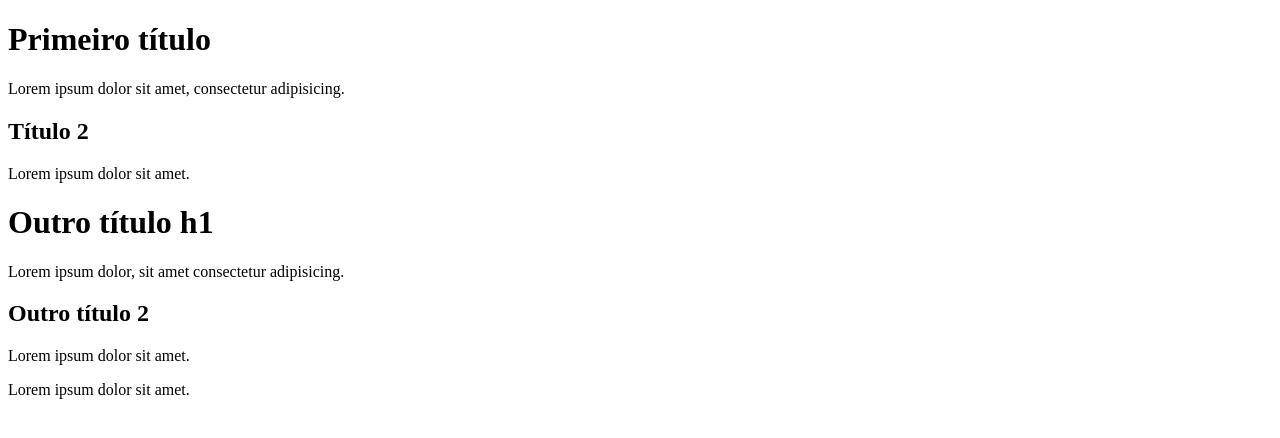
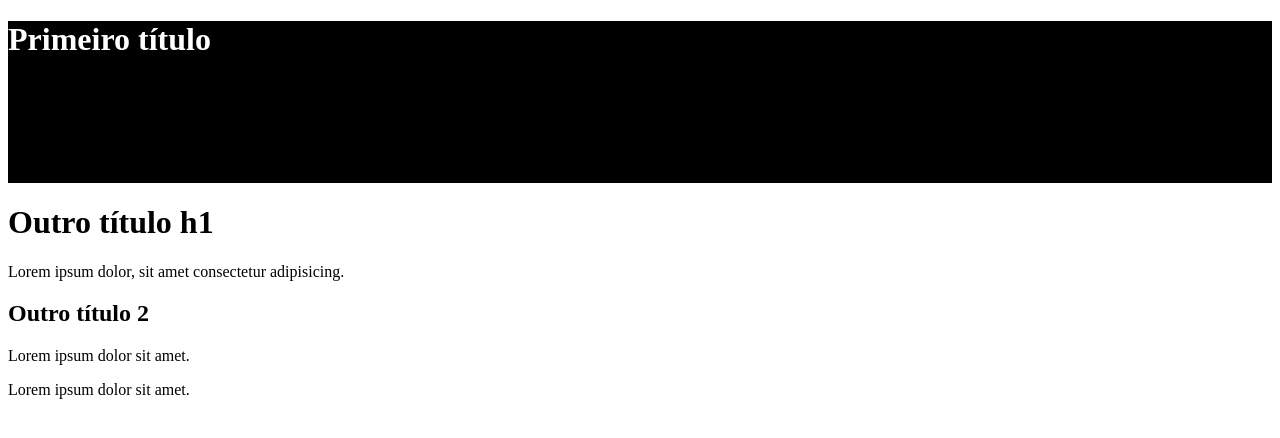
Before and after one commit to hebertphp/DPI_3a_N_2021_2, a plain HTML site: page aula_210921/index.html in a window 1280 px wide. Drawn offline with Linux system fonts and the light colour scheme.

Commit message:
DPI_3a 21/09/21

```diff
--- a/aula_210921/index.html
+++ b/aula_210921/index.html
@@ -18,8 +18,8 @@
     </style>
 </head>
 <body>
-      <div>
-          <h1>Primeiro título</h1>
+      <div class="preta-b">
+          <h1 class="branca-c">Primeiro título</h1>
           <p>Lorem ipsum dolor sit amet, consectetur adipisicing.</p>
           <h2>Título 2</h2>
           <p>Lorem ipsum dolor sit amet.</p>
```
